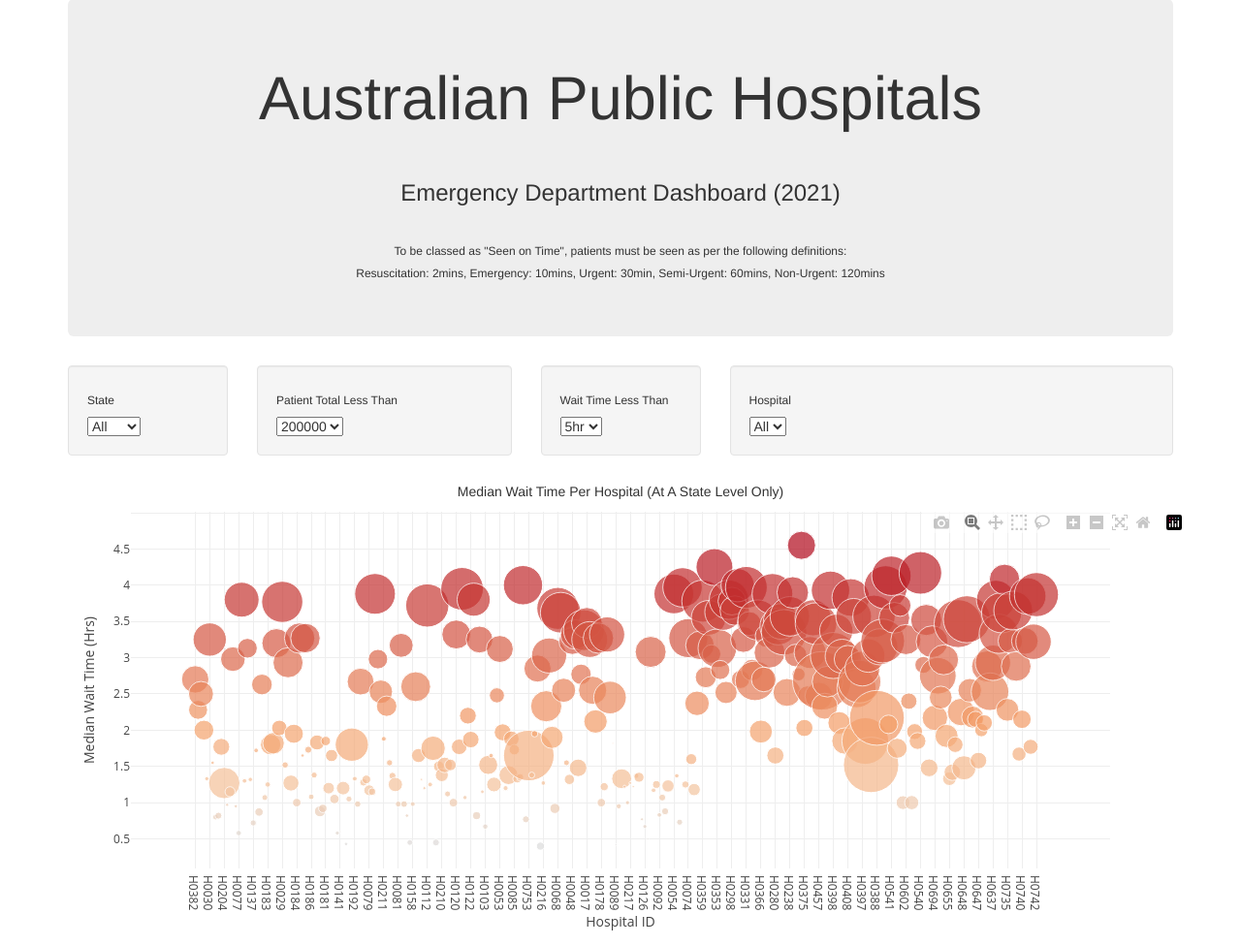
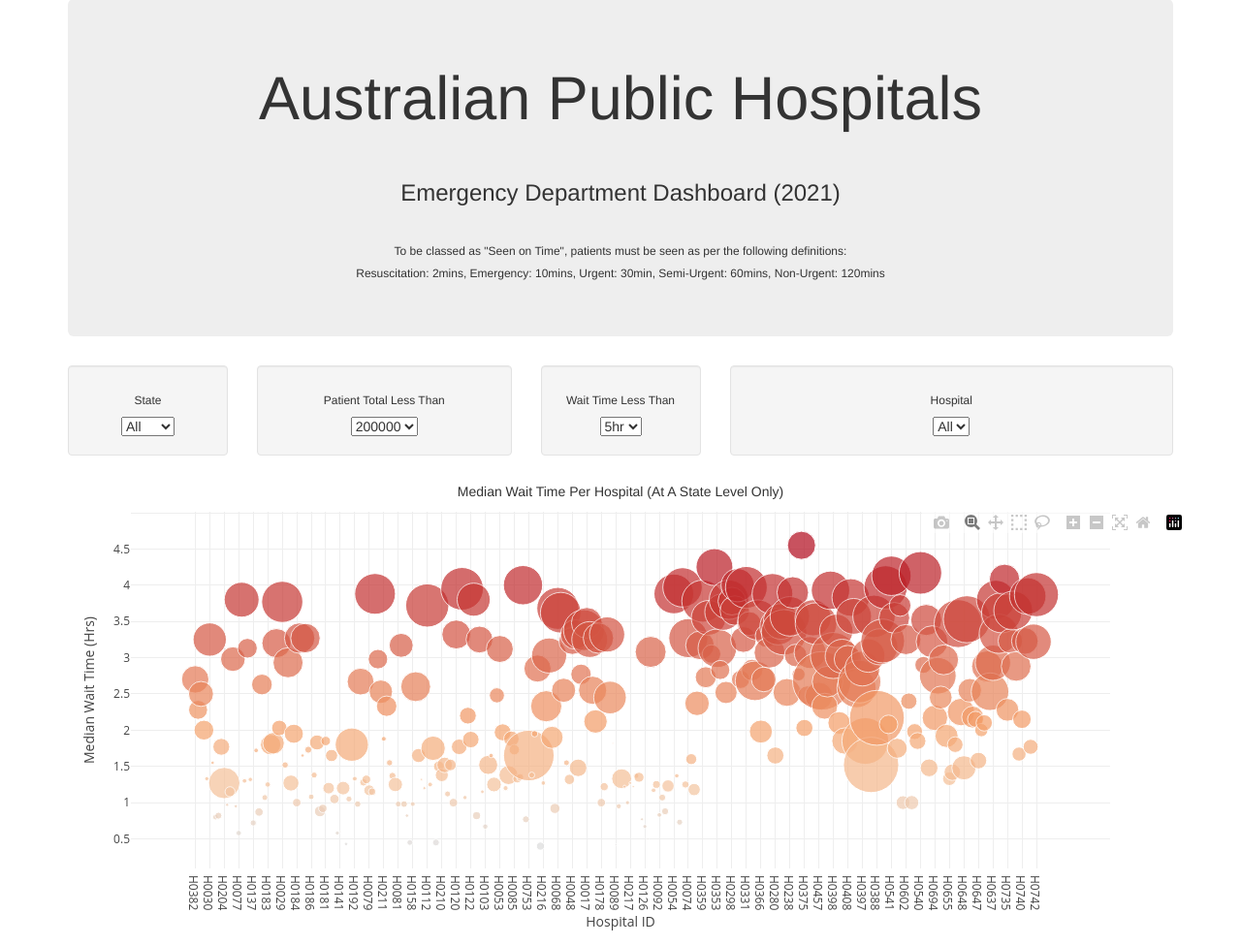
Before and after one commit to deonjoshua/AUS-Hospital-Analysis-Project, a Flask app: page / in a window 1280 px wide. Shown: the part 73-1048 px from the top of the page at 97% size. Run offline with Flask 2, Linux system fonts and the light colour scheme; data comes from the database, SQL or seed files in the repository; some libraries are stand-ins or nearby versions.

Commit message:
commit changes
Centred Dropdown

```diff
--- a/aus_hospitals/templates/index.html
+++ b/aus_hospitals/templates/index.html
@@ -52,27 +52,27 @@
 
         <div class="row">
             <div class="col-md-2">
-                <div class="well">
+                <div class="well" style="text-align: center">
                     <h6>State</h6>
                    <select id="selDataset"></select>
 
                 </div>
             </div>
             <div class="col-md-3">
-                <div class="well">
+                <div class="well" style="text-align: center">
                     <h6>Patient Total Less Than</h6>
                    <select id="selTotal"></select>
 
                 </div>
             </div>
             <div class="col-md-2">
-                <div class="well">
+                <div class="well" style="text-align: center">
                     <h6>Wait Time Less Than</h6>
                    <select id="selWait"></select>
                 </div>
             </div>
             <div class="col-md-5">
-                <div class="well">
+                <div class="well" style="text-align: center">
                     <h6>Hospital</h6>
                    <select id="selHospital"></select>
                    <div class="pb-5"></div>
```
